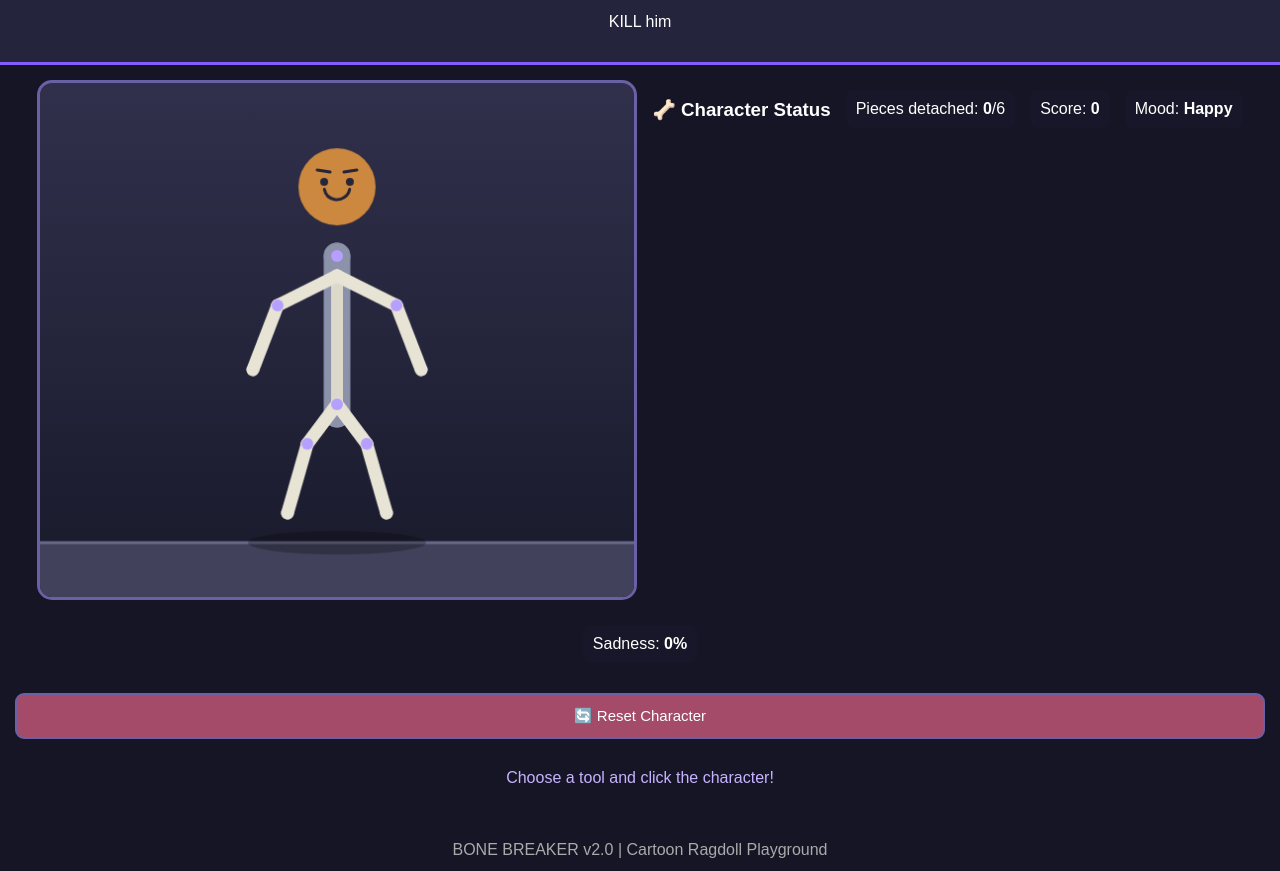
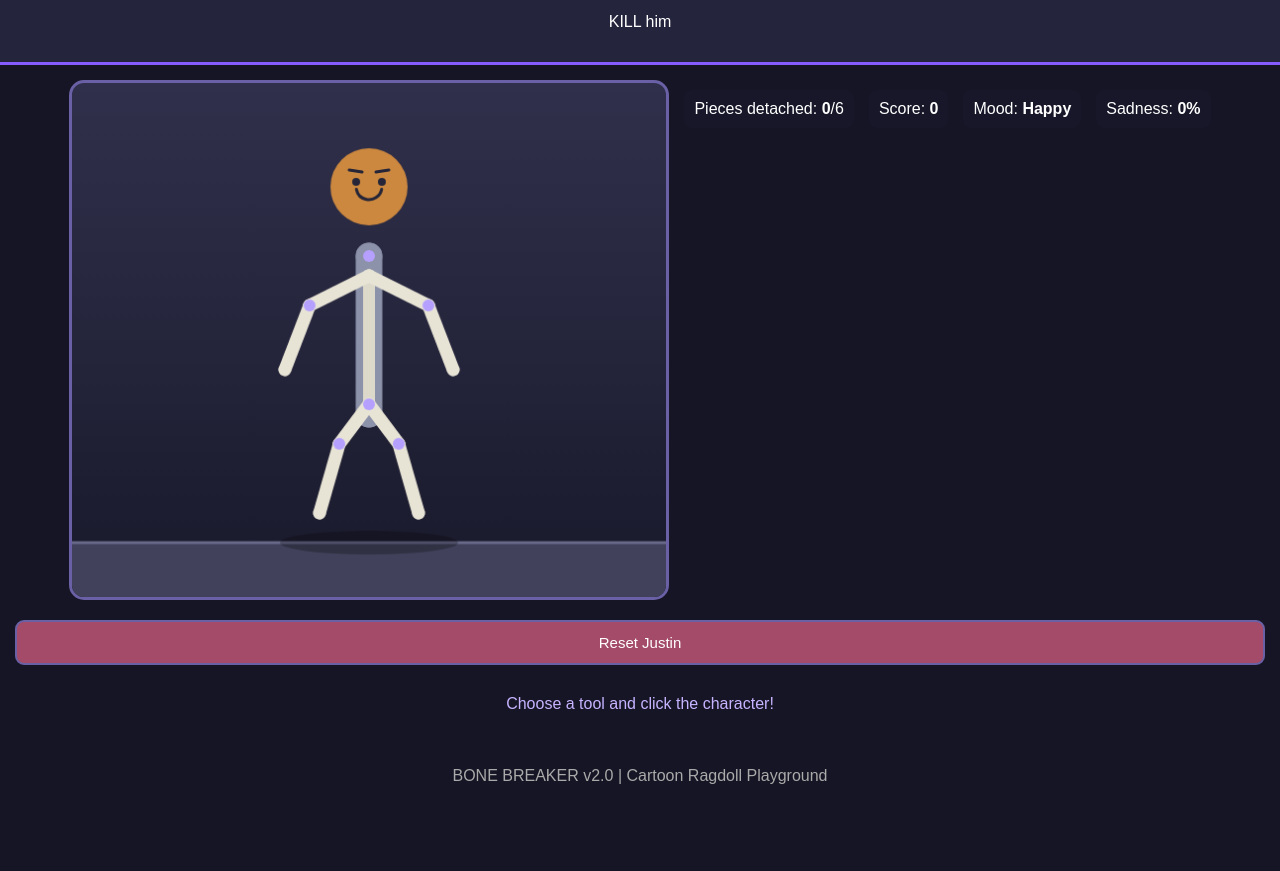
Before and after one commit to Novice557/kick-the-kravitz, a plain HTML site: page index.html in a window 1280 px wide. Shown: the part 55-926 px from the top of the page. After the commit the page ends 852 px from the top, so only its background shows below. Drawn offline with Linux system fonts and the light colour scheme.

Commit message:
Update character reset button text

```diff
--- a/index.html
+++ b/index.html
@@ -87,8 +87,6 @@ footer {padding:12px;color:#aaa}
 </div>
 
 
-<h3>🦴 Character Status</h3>
-
 <div class="stat">
 Pieces detached: <b id="broken">0</b>/6
 </div>
@@ -105,7 +103,7 @@ Mood: <b id="mood">Happy 😊</b>
 Sadness: <b id="sadness">0%</b>
 </div>
 
-<button class="tool" id="reset">🔄 Reset Character</button>
+<button class="tool" id="reset">Reset Justin</button>
 
 <div id="message">
 Choose a tool and click the character!
```
